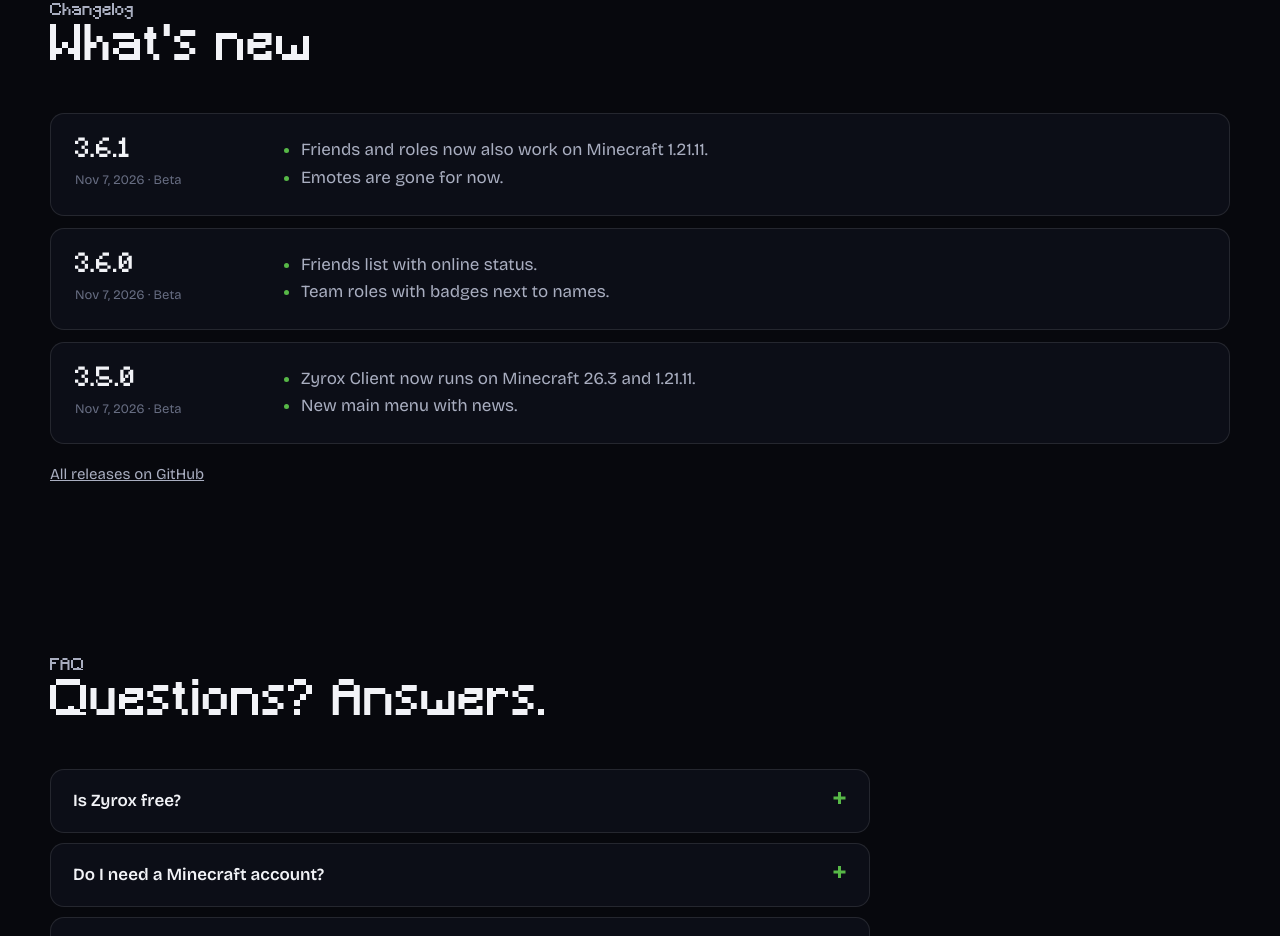
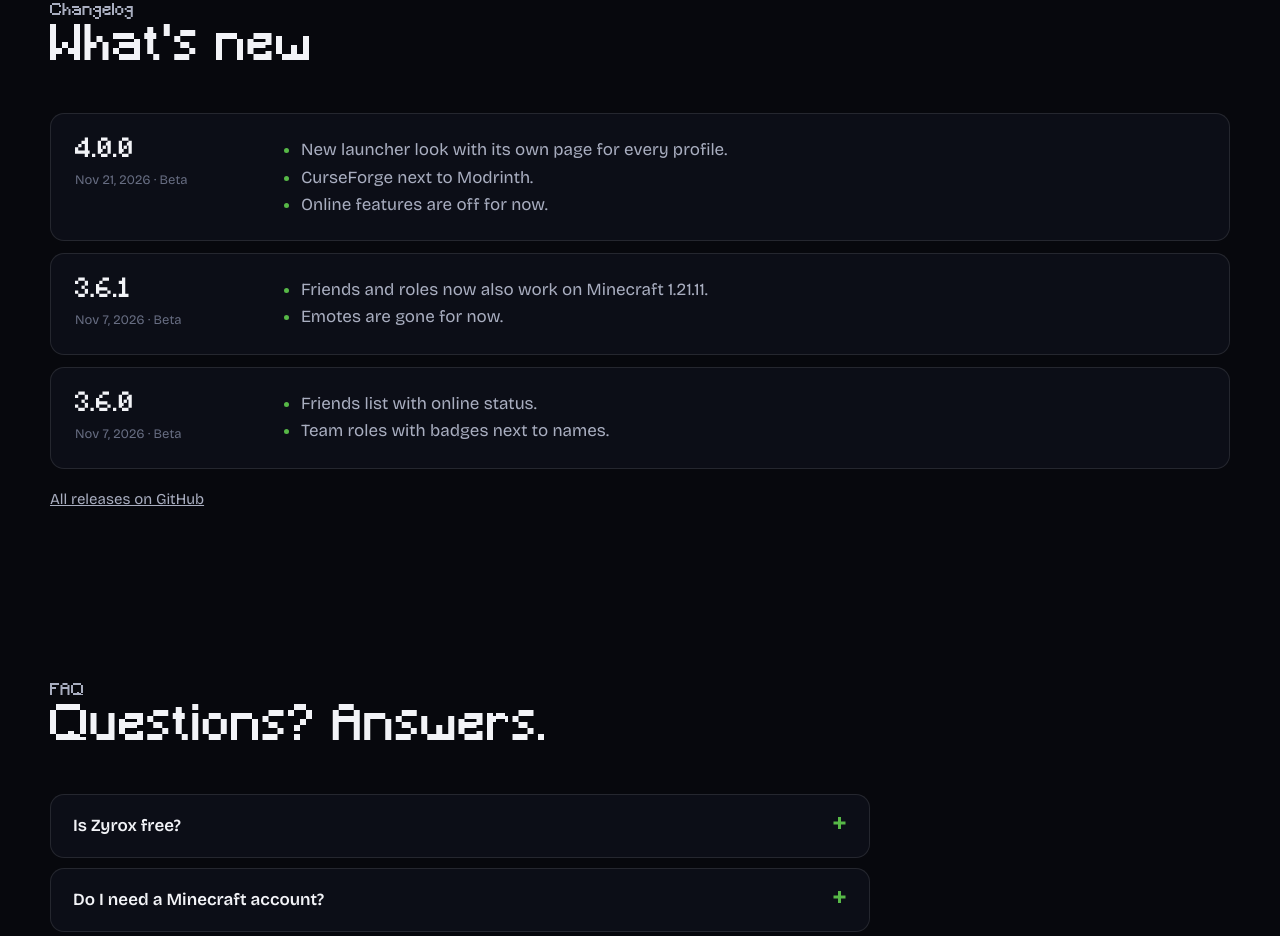
Before and after one commit to Sakulius/Zyrox, a plain HTML site: page index.html in a window 1280 px wide. Shown: the part 2479-3415 px from the top of the page. Drawn offline with nearby package versions, Linux system fonts and the light colour scheme; no server answers.

Commit message:
Changelog: 4.0.0 beta
Co-Authored-By: Claude Opus 5.5 <noreply@anthropic.com>

```diff
--- a/index.html
+++ b/index.html
@@ -361,16 +361,16 @@ footer { padding-block: 56px 36px; border-top: 1px solid var(--line); color: var
     </div>
     <div class="log">
       <article class="entry">
+        <div><h3>4.0.0</h3><time datetime="2026-11-21">Nov 21, 2026 · Beta</time></div>
+        <ul><li>New launcher look with its own page for every profile.</li><li>CurseForge next to Modrinth.</li><li>Online features are off for now.</li></ul>
+      </article>
+      <article class="entry">
         <div><h3>3.6.1</h3><time datetime="2026-11-07">Nov 7, 2026 · Beta</time></div>
         <ul><li>Friends and roles now also work on Minecraft 1.21.11.</li><li>Emotes are gone for now.</li></ul>
       </article>
       <article class="entry">
         <div><h3>3.6.0</h3><time datetime="2026-11-07">Nov 7, 2026 · Beta</time></div>
         <ul><li>Friends list with online status.</li><li>Team roles with badges next to names.</li></ul>
-      </article>
-      <article class="entry">
-        <div><h3>3.5.0</h3><time datetime="2026-11-07">Nov 7, 2026 · Beta</time></div>
-        <ul><li>Zyrox Client now runs on Minecraft 26.3 and 1.21.11.</li><li>New main menu with news.</li></ul>
       </article>
     </div>
     <p class="more"><a href="https://github.com/Sakulius/Zyrox/releases">All releases on GitHub</a></p>
```
